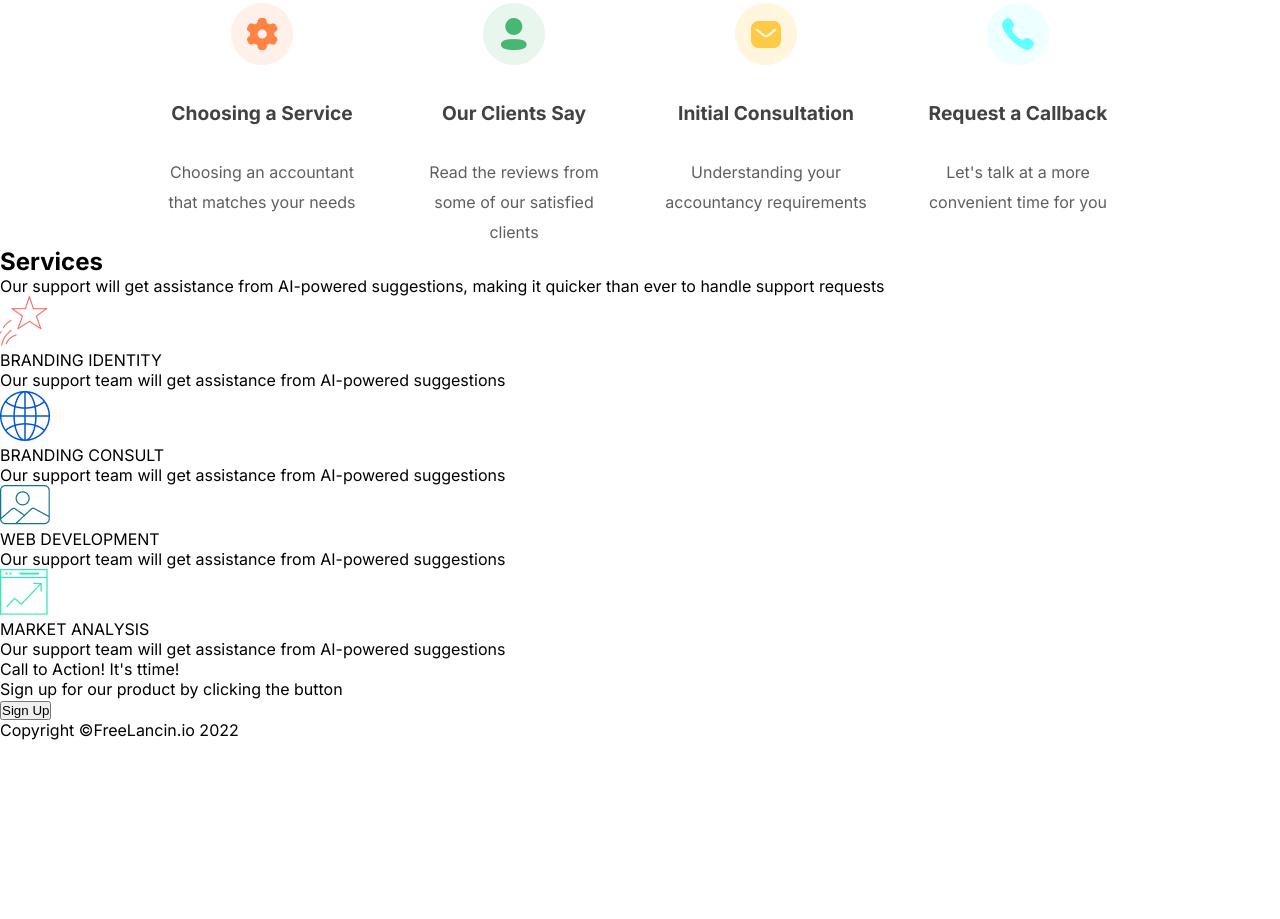
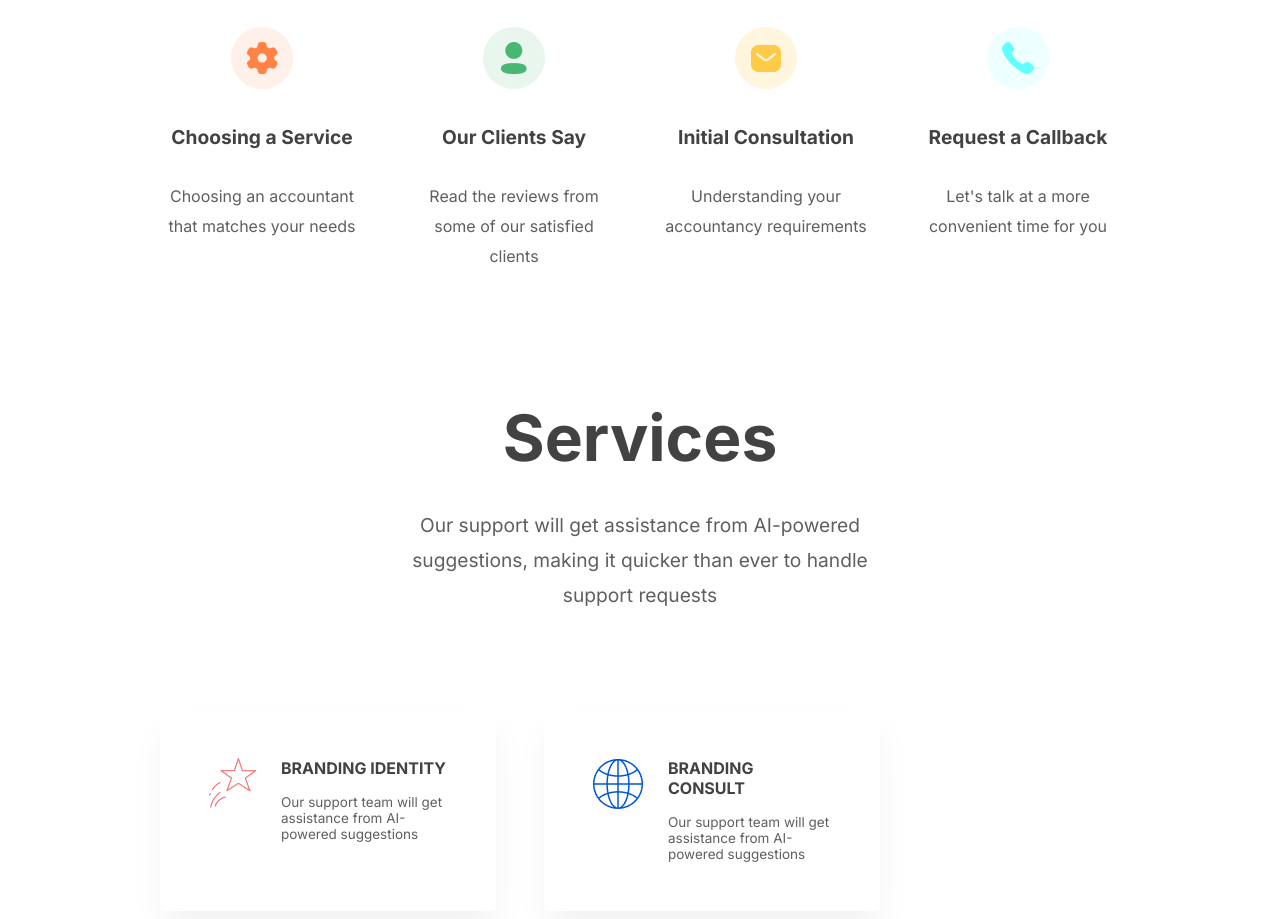
Before and after one commit to dave-prog/Landing-Page, a plain HTML site: page index.html in a window 1280 px wide. Shown: the part 2581-3500 px from the top of the page. Before the commit the page ends 3321 px from the top, so only its background shows below. Drawn offline with Linux system fonts and the light colour scheme.

Commit message:
Services Styled

```diff
--- a/css/styles.css
+++ b/css/styles.css
@@ -164,10 +164,11 @@ nav{
     font-size: 4rem;
 }
 .features-header p{
-    font-size: 1.4rem;
+    font-size: 1.2rem;
     padding: 0 28rem;
     margin-top: 2rem;
     color: var(--body-colors);
+    line-height: 35px;
 }
 
 .features-body{
@@ -188,3 +189,61 @@ nav{
     margin-top: 2rem;
     line-height: 30px;
 }
+
+
+.services{
+    margin-top: 8rem;
+}
+.services-header{
+    text-align: center;
+}
+.services-header h2{
+    color: var(--header-colors);
+    font-size: 4rem;
+}
+.services-header p{
+    font-size: 1.2rem;
+    padding: 0 25rem;
+    margin-top: 2rem;
+    color: var(--body-colors);
+    line-height: 35px;
+}
+
+.cards1{
+    display: flex;
+    flex-direction: row;
+    padding-left: 10rem;
+    margin-top: 6rem;
+}
+.cards2{
+    display: flex;
+    flex-direction: row;
+    justify-content: flex-end;
+    padding-right: 7rem;
+    margin-top: 2rem;
+}
+
+.card{
+    width: 30%;
+    padding: 3rem;
+    margin-right: 3rem;
+    display: flex;
+    flex-direction: row;
+    border: 1px solid transparent;
+    background-color: white;
+    box-shadow: 1px 19px 36px -6px rgba(239,239,239);
+    border-radius: 5px;
+}
+.card .card-texts{
+    margin-left: 1.5rem;
+}
+.card .card-texts .card-texts-header{
+    color: var(--header-colors);
+    font-weight: 700;
+    font-size: 1rem;
+}
+.card .card-texts .card-texts-body{
+    color: var(--body-colors);
+    margin-top: 1rem;
+    font-size: 13.5px;
+}
--- a/index.html
+++ b/index.html
@@ -107,9 +107,9 @@
         <section class="services">
             <div class="services-header">
                 <h2>Services</h2>
-                <p class="services-header-body">Our support will get assistance from AI-powered suggestions, making it quicker than ever to handle support requests</p>
+                <p>Our support will get assistance from AI-powered suggestions, making it quicker than ever to handle support requests</p>
             </div>
-            <div class="services-cards cards1">
+            <div class="cards1">
                 <div class="card">
                     <div class="img">
                         <img src="./css/icons/star.png" alt="">
@@ -131,7 +131,7 @@
                 </div>
             </div>
 
-            <div class="services-cards cards2">
+            <div class="cards2">
                 <div class="card">
                     <div class="img">
                         <img src="./css/icons/picture-icon.png" alt="">
```
